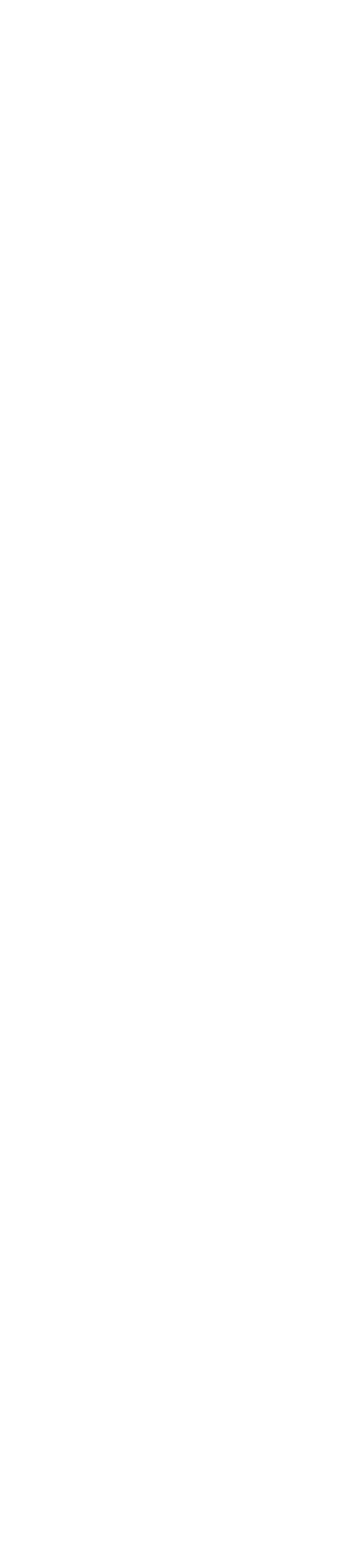
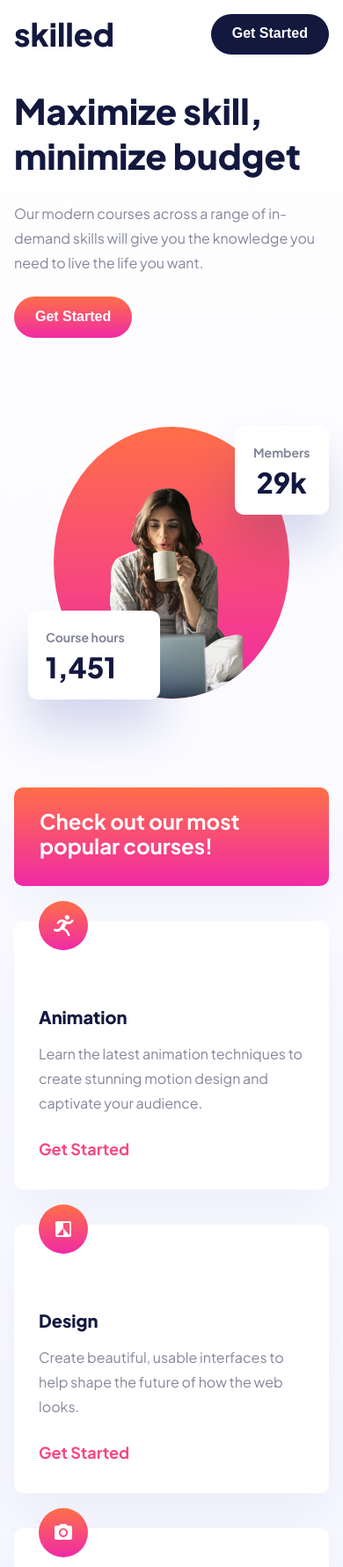
Before and after one commit to steffieMD/skilled-elearning-landing-page, a plain HTML site: page index.html in a window 390 px wide. Shown: the top 1781 px of the page at 88% size. Before the commit the page ends 844 px from the top, so only its background shows below. Drawn offline with Linux system fonts and the light colour scheme.

Commit message:
completed mobile version

```diff
--- a/index.html
+++ b/index.html
@@ -6,5 +6,119 @@
     <link rel="stylesheet" href="style.css" />
     <title>Welcome To Skilled</title>
   </head>
-  <body></body>
+  <body>
+    <header class="header container">
+      <div class="logo row">
+        <img src="/assets/svg/skilled-logo.svg" alt="skilled logo" />
+      </div>
+      <button class="btn">Get Started</button>
+    </header>
+    <section class="hero container row">
+      <div class="hero--msg">
+        <h1>
+          Maximize skill, <br />
+          minimize budget
+        </h1>
+        <p>
+          Our modern courses across a range of in-demand skills will give you
+          the knowledge you need to live the life you want.
+        </p>
+        <button class="btn">Get Started</button>
+      </div>
+      <div class="hero--img">
+        <div class="members">
+          <h3>Members</h3>
+          <span>29k</span>
+        </div>
+        <div class="img--bg">
+          <img src="/assets/png/image-removebg-preview(509).png" alt="" />
+        </div>
+        <div class="course--hours">
+          <h3>Course hours</h3>
+          <span>1,451</span>
+        </div>
+
+        <div class="tilted--rectangle"></div>
+      </div>
+    </section>
+    <section class="second-section container row">
+      <div class="col active--col">
+        <h2>Check out our most popular courses!</h2>
+      </div>
+      <div class="col">
+        <div class="icon--div">
+          <img src="/assets/svg/animation-icon.svg" alt="running man icon" />
+        </div>
+        <div class="column--text">
+          <h2 class="column__title">Animation</h2>
+          <p>
+            Learn the latest animation techniques to create stunning motion
+            design and captivate your audience.
+          </p>
+          <h3>Get Started</h3>
+        </div>
+      </div>
+      <div class="col">
+        <div class="icon--div">
+          <img src="/assets/svg/design-icon.svg" alt="design icon" />
+        </div>
+        <div class="column--text">
+          <h2 class="column__title">Design</h2>
+          <p>
+            Create beautiful, usable interfaces to help shape the future of how
+            the web looks.
+          </p>
+
+          <h3>Get Started</h3>
+        </div>
+      </div>
+      <div class="col">
+        <div class="icon--div">
+          <img src="/assets/svg/photography-icon.svg" alt="photography icon" />
+        </div>
+        <div class="column--text">
+          <h2 class="column__title">Photography</h2>
+          <p>
+            Explore critical fundamentals like lighting, composition, and focus
+            to capture exceptional photos.
+          </p>
+
+          <h3>Get Started</h3>
+        </div>
+      </div>
+      <div class="col">
+        <div class="icon--div">
+          <img src="/assets/svg/crypto-icon.svg" alt="crypto icon" />
+        </div>
+        <div class="column--text">
+          <h2 class="column__title">Crypto</h2>
+          <p>
+            All you need to know to get started investing in crypto. Go from
+            beginner to advanced with this 54 hour course.
+          </p>
+          <h3>Get Started</h3>
+        </div>
+      </div>
+      <div class="col">
+        <div class="icon--div">
+          <img src="/assets/svg/business-icon.svg" alt="business icon" />
+        </div>
+        <div class="column--text">
+          <h2 class="column__title">Business</h2>
+          <p>
+            A step-by-step playbook to help you start, scale, and sustain your
+            business without outside investment.
+          </p>
+          <h3>Get Started</h3>
+        </div>
+      </div>
+    </section>
+
+    <footer class="footer">
+      <div class="logo">
+        <img src="/assets/svg/skilled-logo-white.svg" alt="skilled logo" />
+      </div>
+      <button class="btn">Get Started</button>
+    </footer>
+  </body>
 </html>
--- a/style.css
+++ b/style.css
@@ -0,0 +1,264 @@
+@import url("https://fonts.googleapis.com/css2?family=Plus+Jakarta+Sans:ital,wght@0,200..800;1,200..800&display=swap");
+
+*,
+*::before,
+*::after {
+  box-sizing: border-box;
+  margin: 0;
+  padding: 0;
+}
+
+body {
+  font-family: "Plus Jakarta Sans", sans-serif;
+  font-weight: 400;
+  line-height: 1.75rem;
+  background: linear-gradient(180deg, #fff 0%, #f0f1ff 100%);
+}
+
+p {
+  color: #83869a;
+  font-size: 1rem;
+  font-style: normal;
+}
+
+.container {
+  padding: 0 1em;
+  max-width: 1200px;
+  margin: 0 auto;
+}
+
+.row {
+  display: flex;
+  flex-direction: column;
+  justify-content: space-between;
+}
+
+.btn {
+  border-radius: 1.75rem;
+  padding: 0.59em 1.5em 0.69em;
+  color: #fff;
+  color: var(--FFFFFF, #fff);
+  font-size: 1rem;
+  font-style: normal;
+  font-weight: 700;
+  line-height: 1.625rem;
+  border: none;
+}
+
+.btn:hover,
+.btn:focus {
+  opacity: 0.75;
+}
+
+.header,
+.footer {
+  display: flex;
+  justify-content: space-between;
+}
+
+.header {
+  margin: 1rem 0;
+}
+
+.header .btn {
+  background: var(--13183F, #13183f);
+}
+
+.logo {
+  justify-content: center;
+  align-items: center;
+}
+
+.footer {
+  padding: 2.7rem 1em;
+  background: var(--13183F, #13183f);
+  color: #fff;
+}
+
+.footer .logo {
+  display: flex;
+}
+
+.footer .btn {
+  background: var(
+    --Gradient-2,
+    linear-gradient(180deg, #4851ff 0%, #f02aa6 100%)
+  );
+}
+
+.hero--msg h1 {
+  margin: 1.37rem 0 1.69rem 0;
+  color: var(--13183F, #13183f);
+  font-size: 2.5rem;
+  font-style: normal;
+  font-weight: 800;
+  line-height: normal;
+}
+
+.hero--msg .btn {
+  margin-top: 1.5rem;
+  background: var(
+    --Gradient-1,
+    linear-gradient(180deg, #ff6f48 0%, #f02aa6 100%)
+  );
+}
+
+.tilted--rectangle {
+  display: none;
+}
+
+.course--hours {
+  position: relative;
+  bottom: 100px;
+  left: 1em;
+  width: min(155px, 42%);
+  flex-shrink: 0;
+  text-align: left;
+  padding: 1rem 2.81rem 1rem 1.25rem;
+}
+
+.members {
+  width: min(30%, 125px);
+  padding: 1rem 1.25rem;
+  flex-shrink: 0;
+  text-align: center;
+  position: relative;
+  top: 100px;
+  margin-left: auto;
+}
+
+.course--hours,
+.members {
+  border-radius: 0.625rem;
+  background: var(--FFFFFF, #fff);
+  box-shadow: 0px 34px 54px 0px rgba(6, 22, 141, 0.16);
+}
+
+.course--hours h3,
+.members h3 {
+  color: var(--83869A, #83869a);
+  font-size: 0.875rem;
+  font-style: normal;
+  font-weight: 700;
+  line-height: 1.75rem;
+  white-space: nowrap;
+}
+
+.course--hours span,
+.members span {
+  color: var(--13183F, #13183f);
+  font-size: 2rem;
+  font-style: normal;
+  font-weight: 800;
+  line-height: normal;
+}
+
+.img--bg {
+  margin: 0 auto;
+  width: min(75%, 435px);
+  border-radius: 50%;
+  background: linear-gradient(180deg, #ff6f48 0%, #f02aa6 100%);
+  overflow: hidden;
+  display: flex;
+  justify-content: center;
+  align-items: flex-end;
+}
+
+.img--bg img {
+  width: 60%;
+  flex-shrink: 0;
+  margin-top: 4em;
+}
+
+.second-section .col {
+  width: 100%;
+  margin-bottom: 2.5rem;
+  padding: 2rem 1.75rem;
+  border-radius: 0.625rem;
+  background: #fff;
+  box-shadow: 0px 25px 50px 0px rgba(6, 22, 141, 0.04);
+}
+
+.icon--div {
+  position: relative;
+  top: -55px;
+}
+
+.second-section .active--col {
+  background: var(
+    --Gradient-1,
+    linear-gradient(180deg, #ff6f48 0%, #f02aa6 100%)
+  );
+  padding: 1.5rem 1.75rem 2rem 1.81rem;
+  color: #fff;
+}
+
+.column__title {
+  color: var(--13183F, #13183f);
+  font-size: 1.25rem;
+  font-style: normal;
+  font-weight: 800;
+  line-height: normal;
+  margin-bottom: 1rem;
+}
+
+.column--text h3 {
+  color: var(--F74780, #f74780);
+  font-size: 1.125rem;
+  font-style: normal;
+  font-weight: 700;
+  line-height: 1.75rem;
+  margin-top: 1.5rem;
+}
+
+@media screen and (min-width: 601px) {
+  .row {
+    flex-direction: row;
+  }
+
+  .tilted--rectangle {
+    display: block;
+    width: 19.8125rem;
+    height: 63rem;
+    transform: rotate(45deg);
+    flex-shrink: 0;
+    border-radius: 9.90625rem;
+    background: var(
+      --Gradient-2,
+      linear-gradient(180deg, #4851ff 0%, #f02aa6 100%)
+    );
+    position: relative;
+    top: -500px;
+    right: 0;
+  }
+
+  .img--bg {
+    border-radius: 9.90625rem;
+    background: linear-gradient(180deg, #ff6f48 0%, #f02aa6 100%);
+    width: 19.8125rem;
+    height: 35rem;
+    flex-shrink: 0;
+    overflow: hidden;
+    display: flex;
+    justify-content: center;
+    align-items: flex-end;
+  }
+}
+
+@media screen and (min-width: 601px) and (max-width: 900px) {
+  .container {
+    margin: 0 2.5em;
+  }
+}
+
+@media screen and (min-width: 900px) and (max-width: 1200px) {
+  .container {
+    padding: 0 5em;
+  }
+}
+
+@media screen and (min-width: 1200px) {
+  .container {
+    padding: 0 10em;
+  }
+}
```
Also changed, not shown: assets/png/image-removebg-preview(509).png (added), assets/svg/animation-icon.svg (added), assets/svg/business-icon.svg (added), assets/svg/crypto-icon.svg (added), assets/svg/design-icon.svg (added), assets/svg/photography-icon.svg (added), assets/svg/skilled-logo-white.svg (added), assets/svg/skilled-logo.svg (added), 1 other file.
